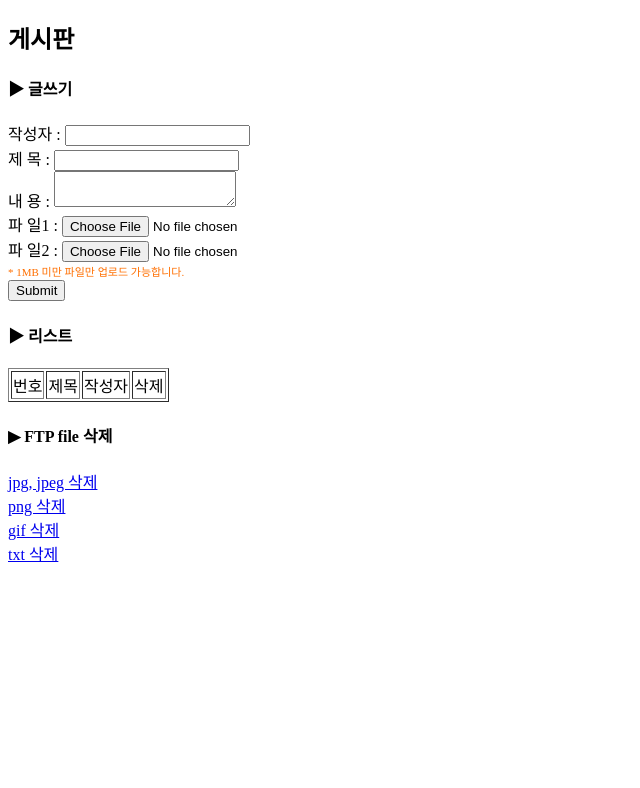
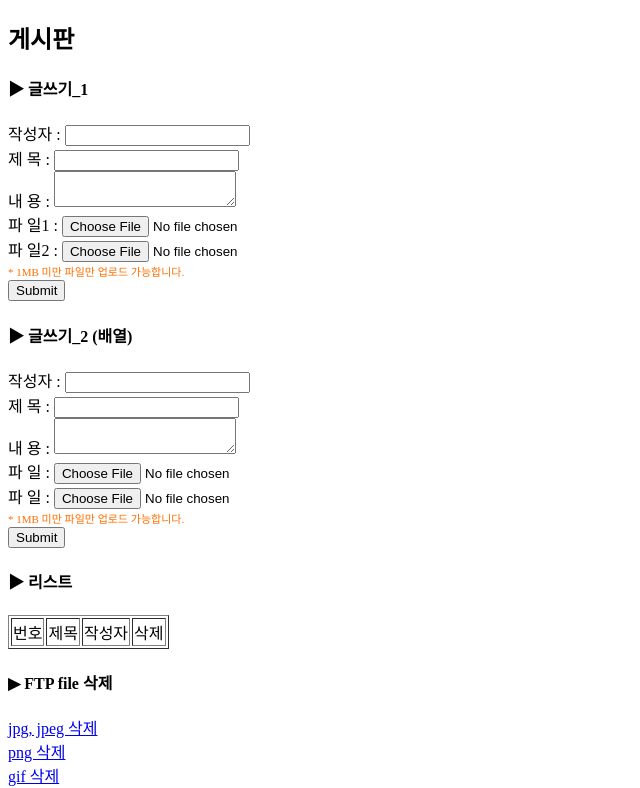
Before and after one commit to devSiHyeon/Study, a PHP site: page /file_index.php in a window 1280 px wide. Shown: the top 788 px of the page, without its empty margins (0-640 px from the left). Before the commit the page ends 562 px from the top, so only its background shows below. Run offline with PHP 8.4, Linux system fonts and the light colour scheme; data that the repository does not hold is empty; a stand-in replaces the project's code that opens the database connection.

Commit message:
file array Add

```diff
--- a/PHP/file_index.php
+++ b/PHP/file_index.php
@@ -6,8 +6,8 @@
 </head>
 <body>
 <h2>게시판</h2>
-<h4>▶ 글쓰기</h4>
-    <form action="./process_1.php" method="POST" enctype="multipart/form-data">
+<h4>▶ 글쓰기_1</h4>
+    <form name="process" action="./process_1.php" method="POST" enctype="multipart/form-data">
         작성자 : <input type="text" name="writer" required> <br>
         제 목 : <input type="text" name="title" required> <br>
         내 용 : <textarea name="content" required></textarea> <br>
@@ -16,7 +16,17 @@
         <label style="color:#ff6f00; font-size:11px;">* 1MB 미만 파일만 업로드 가능합니다.</label><br>
         <input type="submit">
     </form>
+<h4>▶ 글쓰기_2 (배열)</h4>
+    <form name="create_process" action="./create_process.php" method="POST" enctype="multipart/form-data">
+        작성자 : <input type="text" name="writer" required> <br>
+        제 목 : <input type="text" name="title" required> <br>
+        내 용 : <textarea name="content" required></textarea> <br>
+        파 일 : <input type="file" name="upload[]" value=""> <br>
+        파 일 : <input type="file" name="upload[]" value=""> <br>
 
+        <label style="color:#ff6f00; font-size:11px;"> * 1MB 미만 파일만 업로드 가능합니다.</label><br>
+        <input type="submit">
+    </form>
 <h4>▶ 리스트</h4>
     <table border="1">
         <thead>
@@ -37,7 +47,7 @@
         <tbody>
             <tr>
                 <td><?=$No++?></td>
-                <td><a href="./view.php?idx=<?=$row['idx'];?>"><?=$row['title'];?></a></td>
+                <td><a href="./view.php?idx=<?=$row['idx'];?>"><?= (mb_strlen($row['title']) > 8) ? mb_substr($row['title'],0,8)."..." : $row['title'];?></a></td>
                 <td><?=$row['writer'];?></td>
                 <td><a href="./delete.php?idx=<?=$row['idx']?>";>삭제</a></td>
             </tr>
```
